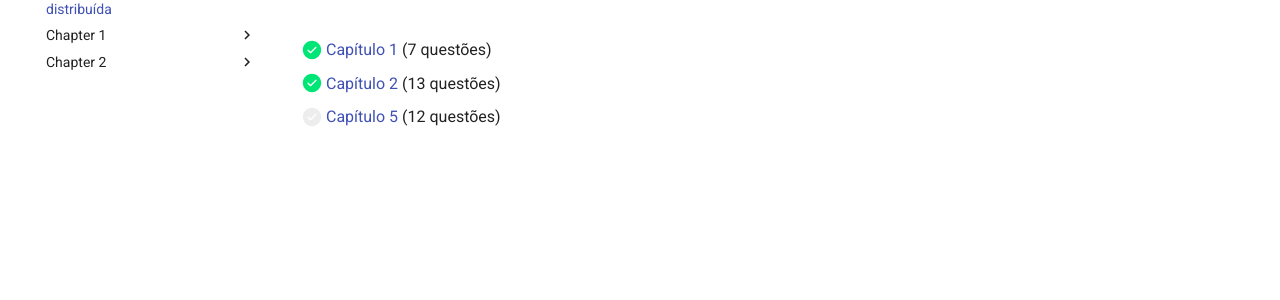
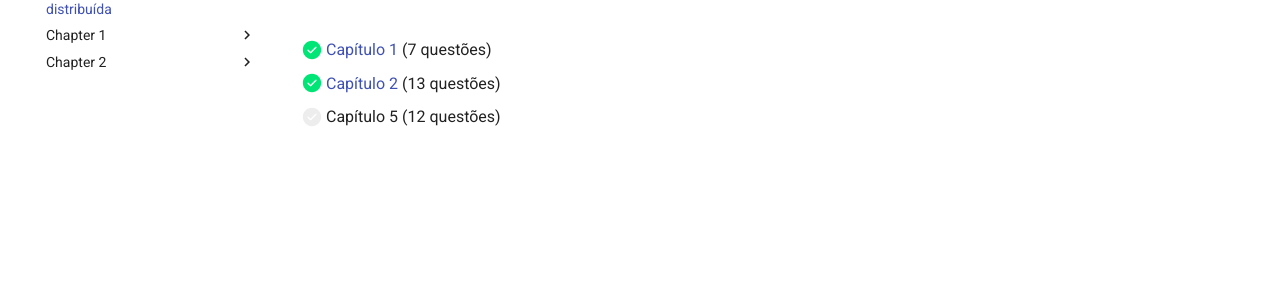
Before and after one commit to samuel-cavalcanti/parallel_programming_ufrn, an MkDocs documentation site: the page built from docs/index.md, in a window 1280 px wide. Shown: the part 184-484 px from the top of the page. Built offline with MkDocs 1.6.1 and Material for MkDocs 9.7.7, drawn with Linux system fonts in a browser that asks for light colours; some of the changed lines change nothing that is shown.

Commit message:
desabilitado link quebrado

```diff
--- a/docs/index.md
+++ b/docs/index.md
@@ -2,4 +2,4 @@
 
 - [x] [Capítulo 1](chapter_1/Readme.md) (7 questões)
 - [x] [Capítulo 2](chapter_2/Readme.md) (13 questões)
-- [ ] [Capítulo 5](chapter_5/Readme.md) (12 questões)
+- [ ] Capítulo 5  (12 questões)
```
